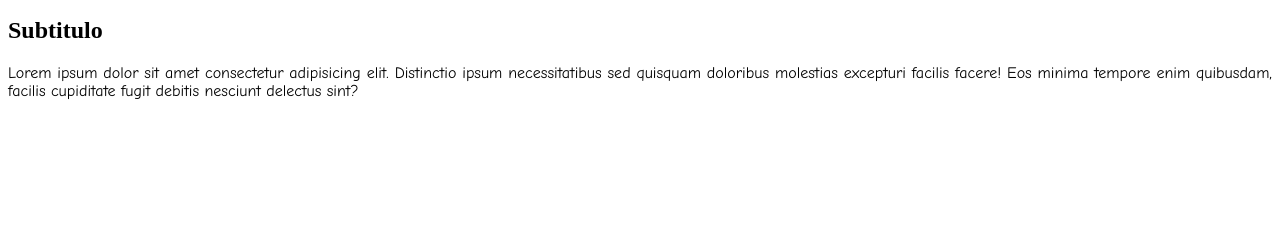
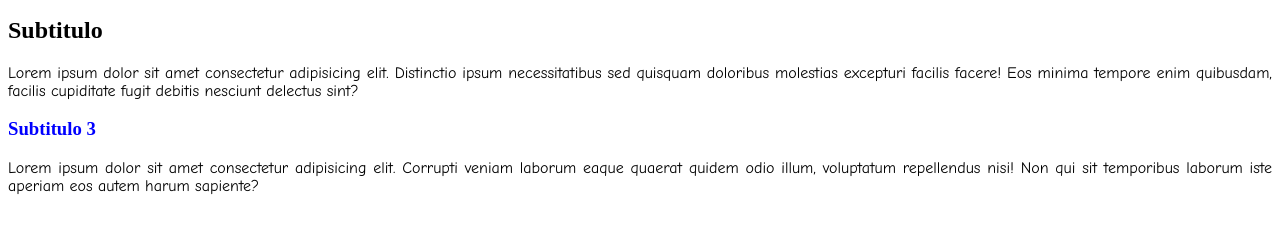
Before and after one commit to MedinaIvanAndres/repoDesdeVSCode, a plain HTML site: page index.html in a window 1280 px wide. Shown: the part 121-354 px from the top of the page. Drawn offline with Linux system fonts and the light colour scheme.

Commit message:
Agregado de subtitulo y estilo

```diff
--- a/estilos.css
+++ b/estilos.css
@@ -7,3 +7,6 @@ p{
     text-align:justify;
     font-family: 'Comic Sans MS';
 }
+h3{
+    color: blue;
+}
--- a/index.html
+++ b/index.html
@@ -12,5 +12,7 @@
     <p>Lorem ipsum dolor sit amet consectetur adipisicing elit. Perspiciatis debitis fugiat sequi autem, alias quam, quia eaque dolore eligendi, ducimus libero deserunt! Porro unde et cumque animi, asperiores libero officia.</p>
     <h2>Subtitulo</h2>
     <p>Lorem ipsum dolor sit amet consectetur adipisicing elit. Distinctio ipsum necessitatibus sed quisquam doloribus molestias excepturi facilis facere! Eos minima tempore enim quibusdam, facilis cupiditate fugit debitis nesciunt delectus sint?</p>
+    <h3>Subtitulo 3</h3>
+    <p>Lorem ipsum dolor sit amet consectetur adipisicing elit. Corrupti veniam laborum eaque quaerat quidem odio illum, voluptatum repellendus nisi! Non qui sit temporibus laborum iste aperiam eos autem harum sapiente?</p>
 </body>
 </html>
```
